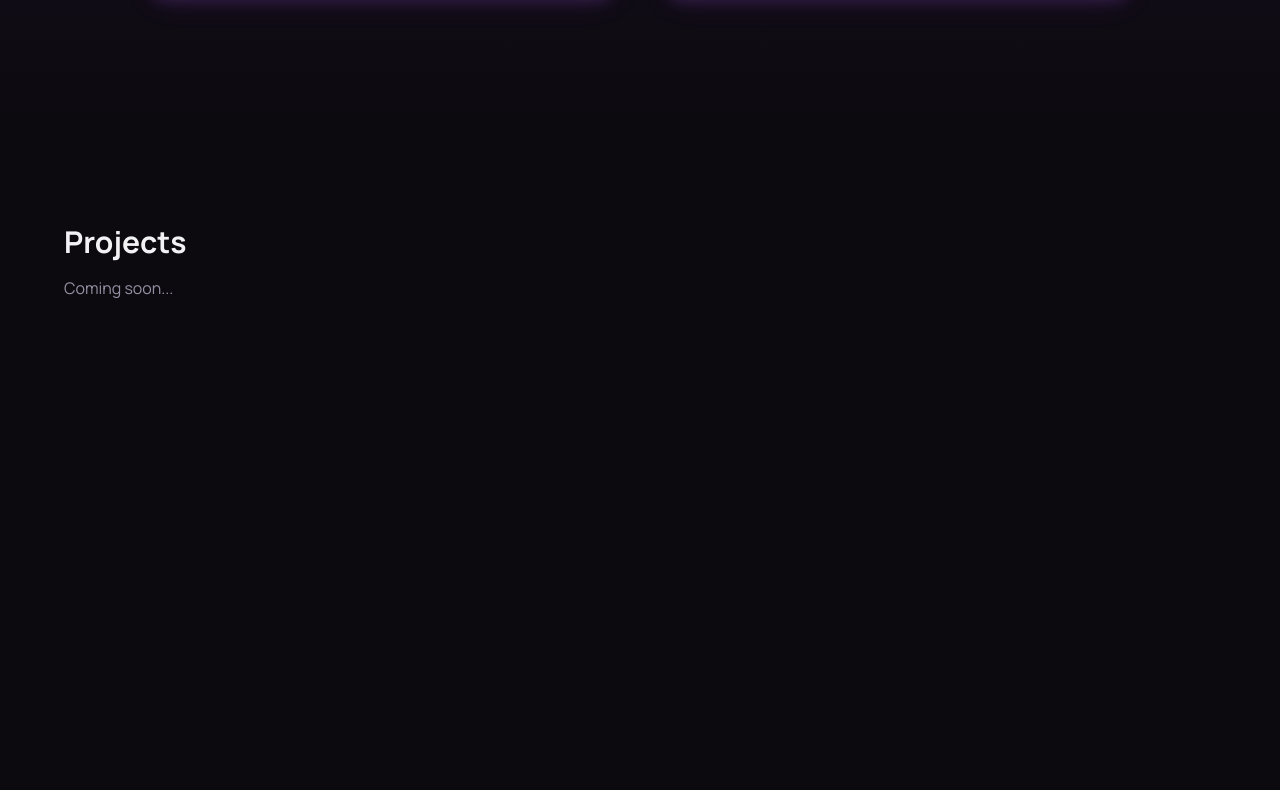
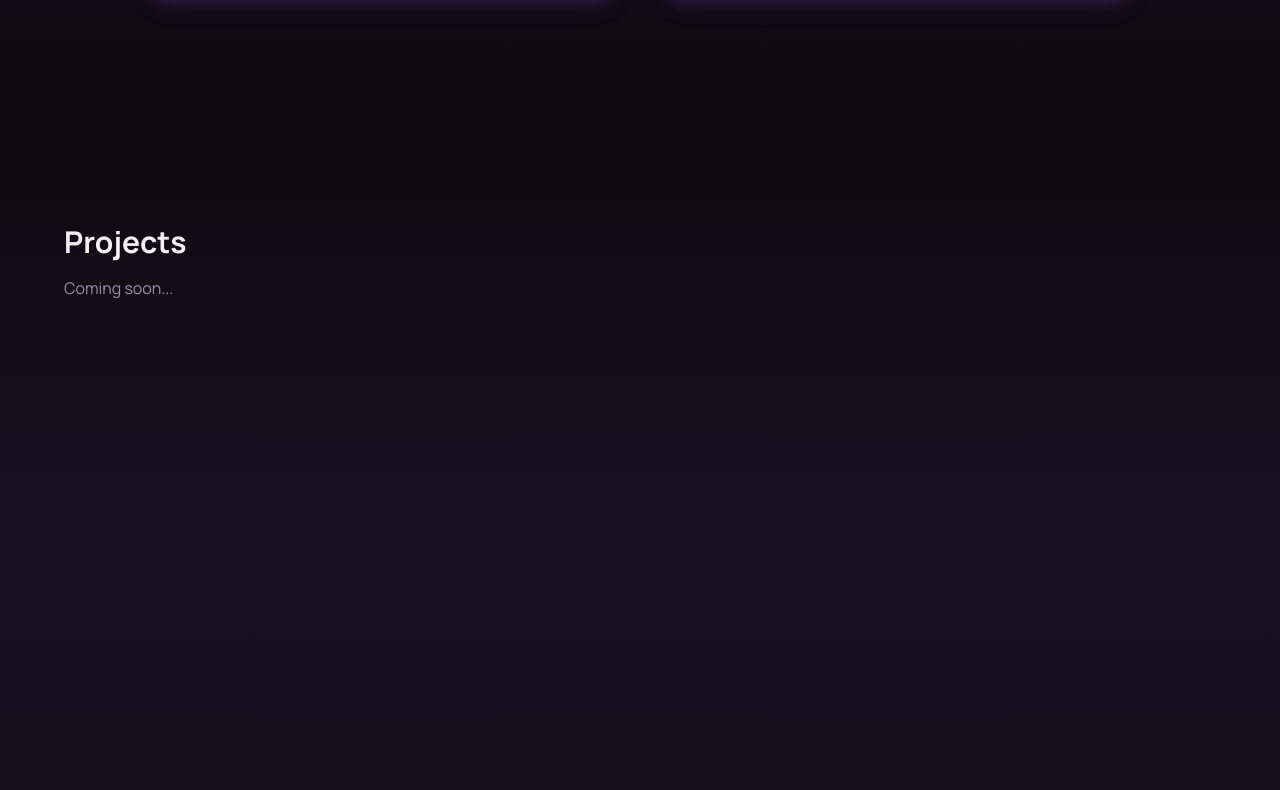
Before and after one commit to StefanVukoicic/portfolio, a Next.js app: page / in a window 1280 px wide. Shown: the part 1590-2380 px from the top of the page. Built offline with nearby package versions, Linux system fonts and the light colour scheme.

Commit message:
testing background gradients

```diff
--- a/src/app/page.tsx
+++ b/src/app/page.tsx
@@ -7,7 +7,10 @@ export default function Home() {
       <Hero />
       <About />
 
-      <section id="projects" className="min-h-screen px-6 py-24">
+      <section
+        id="projects"
+        className="min-h-screen px-6 py-24 bg-linear-to-b from-transparent via-primary/10 to-primary/5"
+      >
         <div className="mx-auto max-w-6xl">
           <h2 className="text-3xl font-bold">Projects</h2>
           <p className="mt-4 text-muted-foreground">Coming soon...</p>
```
